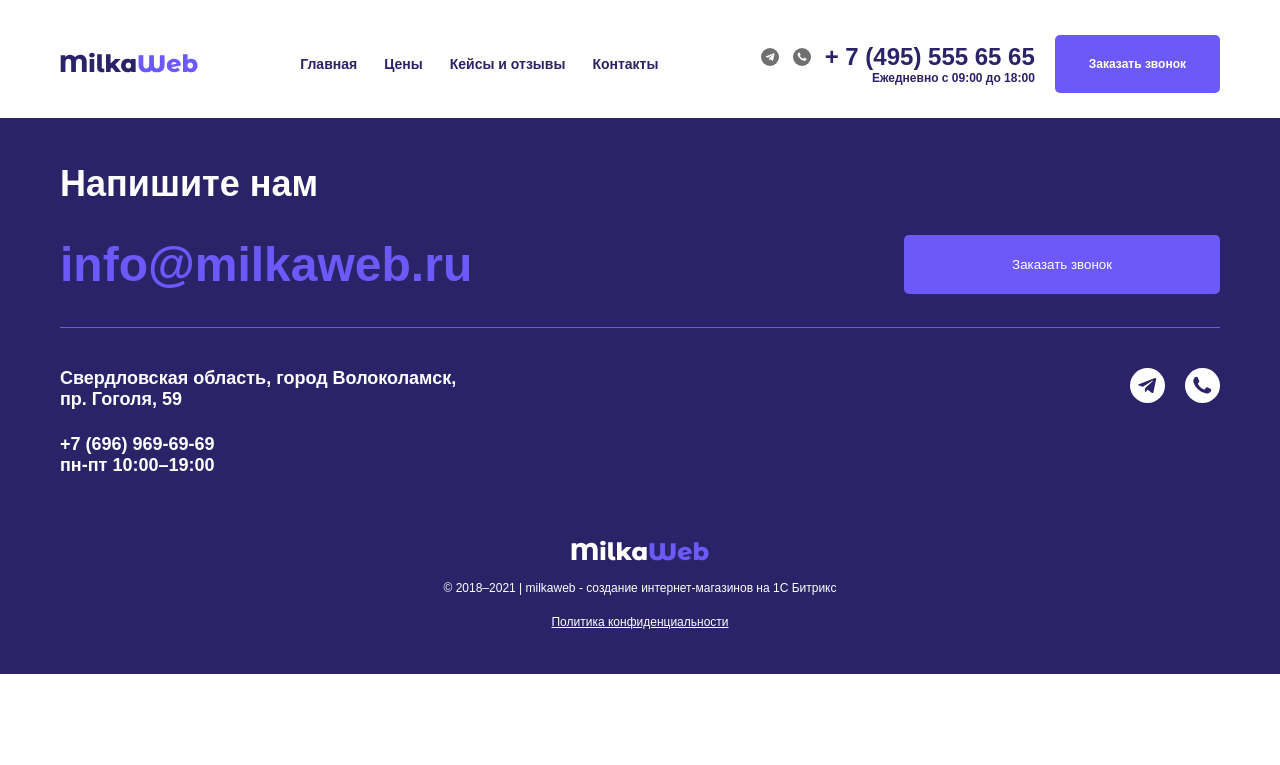
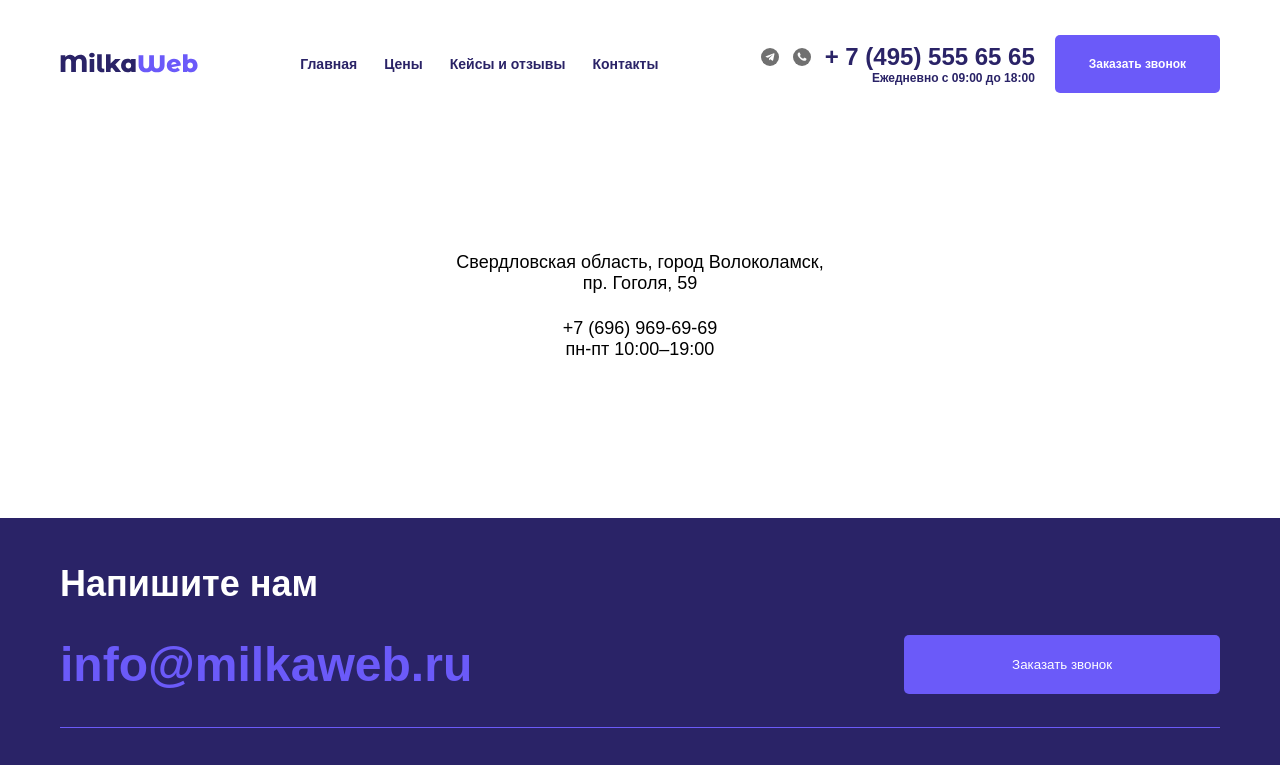
Before and after one commit to dk-dev10/for_studio, a plain HTML site: page contacts.html in a window 1280 px wide. Shown: the top 765 px of the page. Drawn offline with Linux system fonts and the light colour scheme.

Commit message:
change url for vercel

```diff
--- a/contacts.html
+++ b/contacts.html
@@ -57,6 +57,23 @@
       </div>
     </header>
 
+    <div class="full container">
+      <div class="footer__contacts__us">
+        <p class="adress">
+          Свердловская область, город Волоколамск,
+          <br />
+          пр. Гоголя, 59
+        </p>
+        <div class="phone">
+          <p>
+            +7 (696) 969-69-69
+            <br />
+            пн-пт 10:00–19:00
+          </p>
+        </div>
+      </div>
+    </div>
+
     <!-- HEADER END -->
 
     <footer class="footer">
--- a/style.css
+++ b/style.css
@@ -1720,6 +1720,17 @@ a {
   .project__list {
     height: 250px;
   }
-
-
-}
+}
+
+.full {
+  display: flex;
+  justify-content: center;
+  align-items: center;
+  min-height: 50vh;
+
+  p {
+    text-align: center;
+    color: #000;
+    font-weight: normal;
+  }
+}
```
